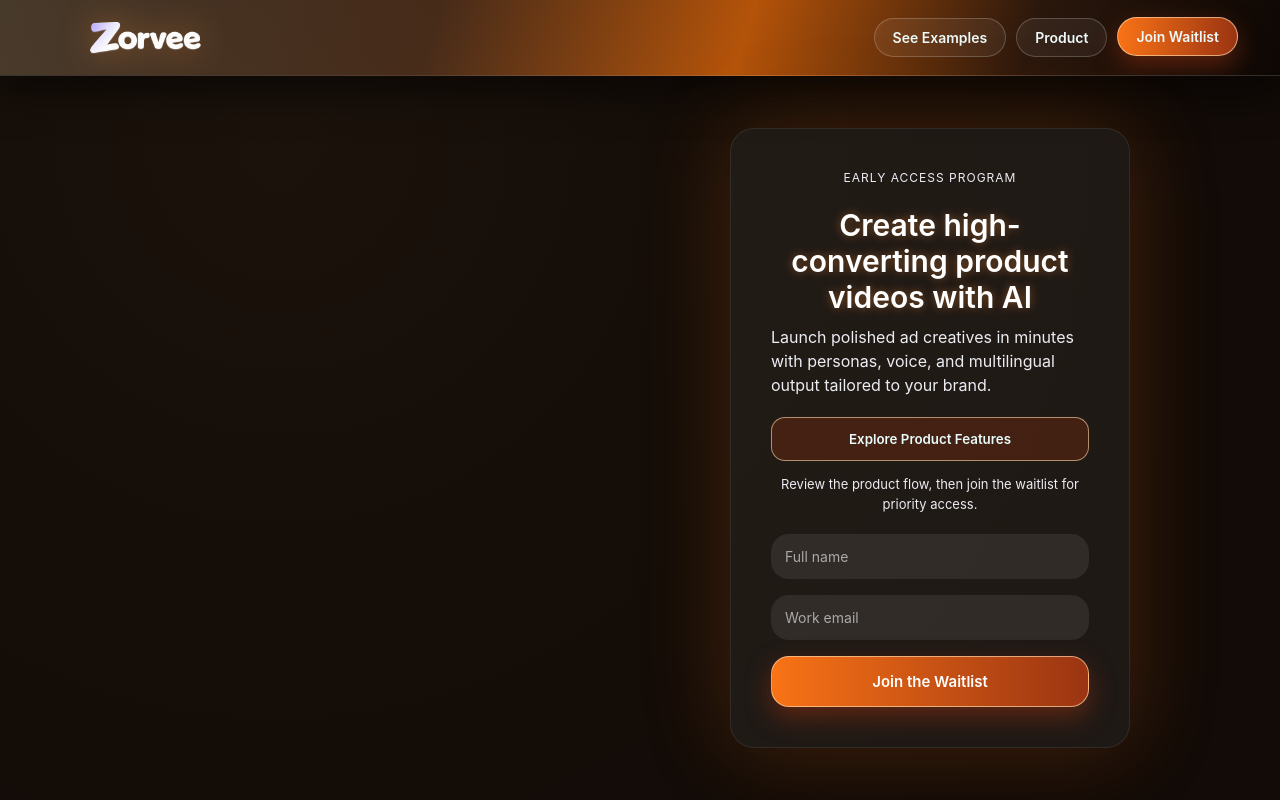
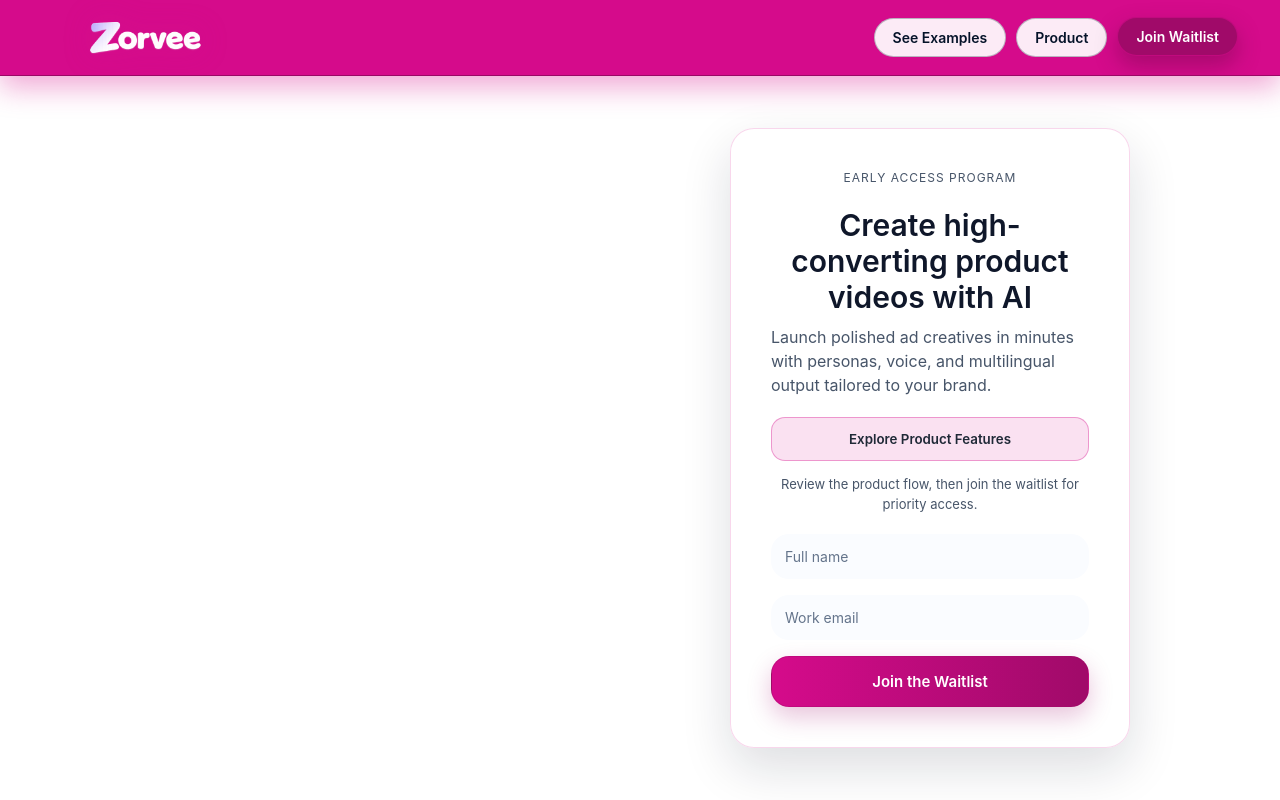
Before and after one commit to SutirthaDey/waitlist, a React (Vite) app: page /join-waitlist in a window 1280 px wide. Shown: the top 800 px of the page. Built offline with nearby package versions, Linux system fonts and the light colour scheme.

Commit message:
colour combination changed

```diff
--- a/src/App.css
+++ b/src/App.css
@@ -5,8 +5,18 @@
   font-family: "Inter", sans-serif;
 }
 
+:root {
+  --bg-1: rgb(255, 255, 255);
+  --bg-2: rgb(250, 252, 255);
+  --bg-3: rgb(245, 248, 255);
+  --base-cream: rgb(250, 252, 255);
+  --accent-1: rgb(244, 140, 208);
+  --accent-2: rgb(213, 11, 139);
+  --accent-3: rgb(160, 10, 105);
+}
+
 html {
-  scrollbar-color: #c2410c #120b07;
+  scrollbar-color: var(--accent-3) var(--base-cream);
   scrollbar-width: thin;
 }
 
@@ -15,23 +25,18 @@ html {
 }
 
 ::-webkit-scrollbar-track {
-  background: #120b07;
+  background: var(--base-cream);
 }
 
 ::-webkit-scrollbar-thumb {
-  background: linear-gradient(180deg, #f97316, #c2410c);
+  background: linear-gradient(180deg, var(--accent-2), var(--accent-3));
   border-radius: 999px;
-  border: 2px solid #120b07;
+  border: 2px solid var(--base-cream);
 }
 
 body {
-  background: radial-gradient(
-    circle at 22% 18%,
-    #1b120b 0%,
-    #140d08 38%,
-    #120b07 78%
-  );
-  color: white;
+  background: var(--bg-1);
+  color: #1f2937;
   overflow-x: hidden;
   overflow-y: auto;
 }
@@ -52,16 +57,9 @@ body {
   display: flex;
   align-items: center;
   padding: 0 42px;
-  background: linear-gradient(
-    108deg,
-    #1a120b 0%,
-    #3a1f0f 34%,
-    #b45309 58%,
-    #2a170c 80%,
-    #0d0704 100%
-  );
-  border-bottom: 1px solid rgba(255, 255, 255, 0.14);
-  box-shadow: 0 16px 42px rgba(0, 0, 0, 0.52);
+  background: #D50B8B;
+  border-bottom: 1px solid rgba(83, 6, 55, 0.45);
+  box-shadow: 0 10px 28px rgba(213, 11, 139, 0.34);
   overflow: hidden;
   opacity: 0;
   transform: translateY(-28px);
@@ -72,13 +70,37 @@ body {
   content: "";
   position: absolute;
   inset: 0;
-  background: linear-gradient(
-    90deg,
-    rgba(254, 215, 170, 0.2) 0%,
-    rgba(254, 215, 170, 0.08) 30%,
-    transparent 60%
-  );
+  background: transparent;
   pointer-events: none;
+}
+
+.top-header.waitlist-theme {
+  background: #D50B8B;
+  border-bottom: 1px solid rgba(83, 6, 55, 0.45);
+  box-shadow: 0 12px 28px rgba(213, 11, 139, 0.34);
+}
+
+.top-header.waitlist-theme .header-nav button {
+  border: 1px solid rgba(5, 19, 41, 0.26);
+  background: rgba(255, 255, 255, 0.92);
+  color: #051329;
+}
+
+.top-header.waitlist-theme .header-nav button:hover {
+  border-color: rgba(213, 11, 139, 0.58);
+  background: rgba(213, 11, 139, 0.14);
+}
+
+.top-header.waitlist-theme .header-nav button.active {
+  border-color: rgba(213, 11, 139, 0.62);
+  background: #a00a69;
+  box-shadow: 0 10px 22px rgba(83, 6, 55, 0.34);
+  color: #ffffff;
+}
+
+.top-header.waitlist-theme .mobile-menu-toggle {
+  border-color: rgba(160, 10, 105, 0.42);
+  background: rgba(255, 255, 255, 0.92);
 }
 
 .brand {
@@ -101,7 +123,7 @@ body {
   height: 160px;
   width: auto;
   object-fit: contain;
-  filter: drop-shadow(0 0 16px rgba(251, 146, 60, 0.38));
+  filter: drop-shadow(0 0 14px rgba(213, 11, 139, 0.26));
 }
 
 .header-nav {
@@ -124,9 +146,9 @@ body {
 .mobile-menu-toggle {
   display: none;
   margin-left: auto;
-  border: 1px solid rgba(254, 215, 170, 0.5);
+  border: 1px solid rgba(213, 11, 139, 0.35);
   border-radius: 12px;
-  background: rgba(24, 13, 8, 0.7);
+  background: rgba(255, 255, 255, 0.9);
   padding: 8px;
   width: 42px;
   height: 42px;
@@ -139,7 +161,7 @@ body {
   width: 100%;
   height: 2px;
   border-radius: 999px;
-  background: #fff4eb;
+  background: #0F172A;
 }
 
 .mobile-menu-toggle span + span {
@@ -148,26 +170,27 @@ body {
 
 .header-nav button {
   position: relative;
-  border: 1px solid rgba(255, 255, 255, 0.2);
+  border: 1px solid rgba(15, 23, 42, 0.14);
   border-radius: 999px;
   padding: 10px 18px;
   font-size: 14px;
   font-weight: 600;
-  color: #eef9f9;
-  background: rgba(255, 255, 255, 0.06);
+  color: #1F2937;
+  background: rgba(255, 255, 255, 0.88);
   cursor: pointer;
   transition: all 0.25s ease;
 }
 
 .header-nav button:hover {
-  border-color: rgba(251, 146, 60, 0.55);
-  background: rgba(249, 115, 22, 0.18);
+  border-color: rgba(213, 11, 139, 0.45);
+  background: rgba(213, 11, 139, 0.12);
 }
 
 .header-nav button.active {
-  border-color: rgba(254, 215, 170, 0.68);
-  background: linear-gradient(90deg, #f97316, #9a3412);
-  box-shadow: 0 10px 24px rgba(154, 52, 18, 0.5);
+  border-color: rgba(213, 11, 139, 0.62);
+  background: #a00a69;
+  box-shadow: 0 10px 24px rgba(83, 6, 55, 0.34);
+  color: #ffffff;
   transform: translateY(-1px);
 }
 
@@ -228,11 +251,11 @@ body {
   inset: -60px;
   background: radial-gradient(
     circle,
-    rgba(249, 115, 22, 0.22),
-    transparent 70%
+    rgba(160, 10, 105, 0.12),
+    transparent 74%
   );
   z-index: -1;
-  filter: blur(60px);
+  filter: blur(70px);
 }
 
 /* Videos */
@@ -248,8 +271,8 @@ body {
   border-radius: 28px;
   object-fit: cover;
   box-shadow:
-    0 22px 60px rgba(0, 0, 0, 0.62),
-    0 0 24px rgba(251, 146, 60, 0.2);
+    0 20px 44px rgba(15, 23, 42, 0.26),
+    0 0 16px rgba(83, 6, 55, 0.12);
   transition:
     transform 0.4s ease,
     box-shadow 0.4s ease,
@@ -264,7 +287,7 @@ body {
   filter: saturate(1.05) brightness(1);
   box-shadow:
     0 25px 66px rgba(0, 0, 0, 0.72),
-    0 0 34px rgba(249, 115, 22, 0.3);
+    0 0 20px rgba(83, 6, 55, 0.22);
 }
 
 .carousel-video.is-previous {
@@ -276,7 +299,7 @@ body {
   transform: scale(1.035) translateY(-4px);
   box-shadow:
     0 26px 66px rgba(0, 0, 0, 0.7),
-    0 0 34px rgba(249, 115, 22, 0.34);
+    0 0 20px rgba(83, 6, 55, 0.24);
   filter: saturate(1.08);
 }
 
@@ -295,20 +318,16 @@ body {
 .video-overlay-label {
   opacity: 0;
   transform: translateY(8px);
-  border: 1px solid rgba(209, 250, 229, 0.82);
+  border: 1px solid rgba(213, 11, 139, 0.45);
   border-radius: 999px;
   padding: 11px 18px;
   font-size: 13px;
   font-weight: 700;
   letter-spacing: 0.2px;
   color: #ffffff;
-  background: linear-gradient(
-    115deg,
-    rgba(194, 65, 12, 0.92),
-    rgba(154, 52, 18, 0.92)
-  );
+  background: linear-gradient(115deg, rgba(213, 11, 139, 0.92), rgba(160, 10, 105, 0.9));
   box-shadow:
-    0 10px 26px rgba(84, 41, 18, 0.58),
+    0 10px 26px rgba(83, 6, 55, 0.58),
     0 0 0 1px rgba(255, 255, 255, 0.08) inset;
   backdrop-filter: blur(8px);
   transition:
@@ -323,10 +342,10 @@ body {
   border-radius: 28px;
   background: linear-gradient(
     to top,
-    rgba(25, 14, 8, 0.78) 0%,
-    rgba(47, 24, 12, 0.55) 38%,
-    rgba(47, 24, 12, 0.18) 64%,
-    rgba(25, 14, 8, 0.02) 100%
+    rgba(15, 23, 42, 0.52) 0%,
+    rgba(30, 41, 59, 0.34) 38%,
+    rgba(30, 41, 59, 0.1) 64%,
+    rgba(15, 23, 42, 0.01) 100%
   );
   opacity: 0;
   transition: opacity 0.25s ease;
@@ -342,7 +361,7 @@ body {
   opacity: 1;
   transform: translateY(0);
   box-shadow:
-    0 14px 30px rgba(84, 41, 18, 0.66),
+    0 14px 30px rgba(83, 6, 55, 0.66),
     0 0 0 1px rgba(255, 255, 255, 0.14) inset;
 }
 
@@ -352,7 +371,7 @@ body {
   z-index: 1000;
   display: grid;
   place-items: center;
-  background: rgba(16, 9, 5, 0.84);
+  background: rgba(15, 23, 42, 0.45);
   backdrop-filter: blur(6px);
   padding: 24px;
 }
@@ -361,9 +380,9 @@ body {
   width: min(1120px, 94vw);
   position: relative;
   border-radius: 22px;
-  border: 1px solid rgba(254, 215, 170, 0.24);
-  background: #08161b;
-  box-shadow: 0 32px 80px rgba(0, 0, 0, 0.75);
+  border: 1px solid rgba(213, 11, 139, 0.25);
+  background: #ffffff;
+  box-shadow: 0 28px 64px rgba(15, 23, 42, 0.24);
   padding: 18px;
 }
 
@@ -378,11 +397,11 @@ body {
   position: absolute;
   top: -42px;
   right: 0;
-  border: 1px solid rgba(254, 215, 170, 0.3);
+  border: 1px solid rgba(213, 11, 139, 0.32);
   border-radius: 999px;
   padding: 8px 14px;
-  color: #fff;
-  background: rgba(63, 32, 15, 0.9);
+  color: #0f172a;
+  background: rgba(255, 255, 255, 0.92);
   cursor: pointer;
 }
 
@@ -404,10 +423,10 @@ body {
   width: 400px;
   padding: 40px;
   border-radius: 24px;
-  background: rgba(255, 255, 255, 0.06);
+  background: rgba(255, 255, 255, 0.96);
   backdrop-filter: blur(40px);
-  border: 1px solid rgba(255, 255, 255, 0.08);
-  box-shadow: 0 0 90px rgba(249, 115, 22, 0.22);
+  border: 1px solid rgba(213, 11, 139, 0.16);
+  box-shadow: 0 20px 50px rgba(15, 23, 42, 0.14);
   transition: transform 0.3s ease;
 }
 
@@ -419,12 +438,13 @@ body {
   font-size: 30px;
   margin-bottom: 10px;
   font-weight: 600;
-  text-shadow: 0 0 10px rgba(251, 146, 60, 0.45);
+  color: #0f172a;
+  text-shadow: none;
   text-align: center;
 }
 
 .form-box p {
-  color: #ececf3;
+  color: #475569;
   margin-bottom: 20px;
   line-height: 1.5;
 }
@@ -435,7 +455,7 @@ body {
   font-size: 12px;
   text-transform: uppercase;
   letter-spacing: 1px;
-  color: #fdba74;
+  color: var(--accent-2);
 }
 
 .product-focus-btn {
@@ -443,23 +463,23 @@ body {
   margin-bottom: 14px;
   padding: 13px 16px;
   border-radius: 14px;
-  border: 1px solid rgba(254, 215, 170, 0.6);
-  background: rgba(194, 65, 12, 0.22);
-  color: #e8fbfb;
+  border: 1px solid rgba(213, 11, 139, 0.35);
+  background: rgba(213, 11, 139, 0.12);
+  color: #1F2937;
   font-weight: 600;
   cursor: pointer;
   transition: all 0.25s ease;
 }
 
 .product-focus-btn:hover {
-  background: rgba(194, 65, 12, 0.34);
+  background: rgba(213, 11, 139, 0.2);
   transform: translateY(-2px);
 }
 
 .waitlist-note {
   text-align: center;
   font-size: 13px;
-  color: #b7d9d9;
+  color: #64748B;
   margin-bottom: 16px;
 }
 
@@ -478,38 +498,38 @@ input {
   border-radius: 18px;
   border: none;
   outline: none;
-  background: rgba(255, 255, 255, 0.08);
-  color: white;
+  background: var(--base-cream);
+  color: #0f172a;
   font-size: 14px;
   transition: all 0.3s ease;
 }
 
 input::placeholder {
-  color: #aaa;
+  color: #64748b;
 }
 
 input:focus {
-  background: rgba(255, 255, 255, 0.12);
-  border: 1px solid #fb923c;
-  box-shadow: 0 0 15px rgba(251, 146, 60, 0.35);
+  background: #ffffff;
+  border: 1px solid var(--accent-2);
+  box-shadow: 0 0 0 3px rgba(213, 11, 139, 0.2);
 }
 
 form button {
   padding: 15px;
   border-radius: 18px;
-  border: 1px solid rgba(254, 215, 170, 0.68);
+  border: 1px solid rgba(160, 10, 105, 0.35);
   cursor: pointer;
   font-weight: 600;
   font-size: 15px;
-  background: linear-gradient(90deg, #f97316, #9a3412);
-  box-shadow: 0 10px 24px rgba(154, 52, 18, 0.5);
-  color: white;
+  background: linear-gradient(90deg, var(--accent-2), var(--accent-3));
+  box-shadow: 0 10px 24px rgba(160, 10, 105, 0.24);
+  color: #ffffff;
   transition: all 0.3s ease;
 }
 
 form button:hover {
   transform: translateY(-3px);
-  box-shadow: 0 18px 38px rgba(154, 52, 18, 0.56);
+  box-shadow: 0 14px 30px rgba(160, 10, 105, 0.28);
 }
 
 form button:active {
@@ -534,18 +554,19 @@ form button:active {
   min-width: 280px;
   text-align: center;
   color: white;
-  border: 2px solid rgba(1, 153, 41, 0.7);
+  border: 2px solid rgba(213, 11, 139, 0.55);
 }
 
 /* SUCCESS */
 .toast.success {
-  background: linear-gradient(90deg, #f59e0b, #f97316);
-  box-shadow: 0 10px 40px rgba(249, 115, 22, 0.55);
+  background: linear-gradient(90deg, var(--accent-2), var(--accent-2));
+  box-shadow: 0 10px 40px rgba(213, 11, 139, 0.35);
+  color: #ffffff;
 }
 
 /* ERROR */
 .toast.error {
-  background: linear-gradient(90deg, #ff4d4d, #ff6b6b);
+  background: linear-gradient(90deg, #FF5C5C, #FF7676);
   box-shadow: 0 10px 40px rgba(255, 75, 75, 0.6);
 }
 
@@ -598,7 +619,7 @@ form button:active {
 ========================= */
 
 .success {
-  color: #6ee7b7;
+  color: var(--accent-1);
   font-size: 16px;
   text-align: center;
 }
@@ -606,7 +627,7 @@ form button:active {
 .subtext {
   font-size: 16px;
   margin-bottom: 35px;
-  color: #f1f1f8;
+  color: #334155;
   line-height: 1.6;
 }
 
@@ -615,22 +636,16 @@ form button:active {
   display: grid;
   place-items: center;
   padding: 36px;
-  background: #120b07;
+  background: var(--bg-1);
 }
 
 .product-card {
   width: min(940px, 100%);
   padding: 64px 72px;
   border-radius: 28px;
-  background: linear-gradient(
-    145deg,
-    rgba(255, 255, 255, 0.08),
-    rgba(255, 255, 255, 0.02)
-  );
-  border: 1px solid rgba(254, 215, 170, 0.25);
-  box-shadow:
-    0 22px 56px rgba(0, 0, 0, 0.52),
-    0 0 28px rgba(194, 65, 12, 0.18);
+  background: #ffffff;
+  border: 1px solid rgba(213, 11, 139, 0.18);
+  box-shadow: 0 20px 46px rgba(15, 23, 42, 0.14);
   text-align: center;
 }
 
@@ -639,20 +654,20 @@ form button:active {
   font-size: 13px;
   letter-spacing: 1px;
   text-transform: uppercase;
-  color: #fdba74;
+  color: var(--accent-2);
 }
 
 .product-card h1 {
   font-size: 42px;
   line-height: 1.15;
   margin-bottom: 20px;
-  color: #ffffff;
+  color: #0f172a;
 }
 
 .product-card p {
   font-size: 16px;
   line-height: 1.65;
-  color: #f1f1f8;
+  color: #334155;
   margin: 0 auto 22px auto;
   max-width: 720px;
 }
@@ -669,17 +684,13 @@ form button:active {
 
 .product-feature-list li {
   position: relative;
-  border: 1px solid rgba(254, 215, 170, 0.24);
+  border: 1px solid rgba(213, 11, 139, 0.2);
   border-radius: 14px;
   padding: 14px 16px;
-  background: linear-gradient(
-    120deg,
-    rgba(194, 65, 12, 0.18),
-    rgba(62, 30, 14, 0.26)
-  );
-  color: #eef7f7;
+  background: linear-gradient(120deg, var(--base-cream), var(--base-cream));
+  color: #334155;
   line-height: 1.45;
-  box-shadow: 0 10px 20px rgba(51, 25, 12, 0.28);
+  box-shadow: 0 8px 16px rgba(15, 23, 42, 0.1);
   display: flex;
   flex-direction: column;
   gap: 8px;
@@ -721,8 +732,8 @@ form button:active {
   width: 38px;
   height: 38px;
   border-radius: 999px;
-  background: #ffffff;
-  color: #4a2c1b;
+  background: rgba(160, 10, 105, 0.25);
+  color: #1F2937;
   display: inline-flex;
   align-items: center;
   justify-content: center;
@@ -733,7 +744,7 @@ form button:active {
   left: -34px;
   top: 56%;
   transform: translateY(-50%);
-  box-shadow: 0 10px 20px rgba(7, 5, 12, 0.35);
+  box-shadow: 0 10px 20px rgba(18, 22, 31, 0.35);
   z-index: 2;
 }
 
@@ -763,43 +774,43 @@ form button:active {
 }
 
 .product-feature-list li:nth-child(1) .feature-icon {
-  background: linear-gradient(145deg, #fff0db, #fed7aa);
+  background: linear-gradient(145deg, var(--accent-1), var(--accent-1));
 }
 
 .product-feature-list li:nth-child(2) .feature-icon {
-  background: linear-gradient(145deg, #ffe8cc, #fdba74);
+  background: linear-gradient(145deg, var(--accent-2), var(--accent-2));
 }
 
 .product-feature-list li:nth-child(3) .feature-icon {
-  background: linear-gradient(145deg, #ffe0bf, #fb923c);
+  background: linear-gradient(145deg, var(--accent-2), var(--accent-2));
 }
 
 .product-feature-list li:nth-child(4) .feature-icon {
-  background: linear-gradient(145deg, #ffe4c9, #ffc38e);
+  background: linear-gradient(145deg, var(--accent-2), var(--accent-3));
 }
 
 .product-feature-list li:nth-child(1) .feature-tag {
-  background: linear-gradient(90deg, #c2410c, #7c2d12);
-  border-color: rgba(254, 215, 170, 0.45);
+  background: linear-gradient(90deg, var(--accent-3), var(--accent-3));
+  border-color: rgba(213, 11, 139, 0.34);
 }
 
 .product-feature-list li:nth-child(2) .feature-tag {
-  background: linear-gradient(90deg, #ea580c, #c2410c);
-  border-color: rgba(254, 215, 170, 0.45);
+  background: linear-gradient(90deg, var(--accent-2), var(--accent-3));
+  border-color: rgba(213, 11, 139, 0.34);
 }
 
 .product-feature-list li:nth-child(3) .feature-tag {
-  background: linear-gradient(90deg, #f97316, #d97706);
-  border-color: rgba(254, 215, 170, 0.45);
+  background: linear-gradient(90deg, var(--accent-2), var(--accent-3));
+  border-color: rgba(213, 11, 139, 0.34);
 }
 
 .product-feature-list li:nth-child(4) .feature-tag {
-  background: linear-gradient(90deg, #fb923c, #ea580c);
-  border-color: rgba(255, 214, 171, 0.45);
+  background: linear-gradient(90deg, var(--accent-2), var(--accent-2));
+  border-color: rgba(213, 11, 139, 0.45);
 }
 
 .feature-desc {
-  color: #e4f2f2;
+  color: #334155;
   font-size: 14px;
   line-height: 1.45;
   font-weight: 600;
@@ -809,10 +820,10 @@ form button:active {
   display: inline-block;
   font-weight: 800;
   letter-spacing: 0.2px;
-  background: linear-gradient(90deg, #fed7aa, #fb923c, #ffedd5);
+  background: linear-gradient(90deg, var(--accent-1), var(--accent-2), var(--base-cream));
   -webkit-background-clip: text;
   -webkit-text-fill-color: transparent;
-  text-shadow: 0 0 12px rgba(249, 115, 22, 0.35);
+  text-shadow: 0 0 10px rgba(213, 11, 139, 0.25);
   animation: aiGlow 2.4s ease-in-out infinite;
 }
 
@@ -877,37 +888,37 @@ form button:active {
 }
 
 .demo-link-btn {
-  border: 1px solid rgba(255, 238, 189, 0.8);
+  border: 1px solid rgba(213, 11, 139, 0.34);
   border-radius: 18px;
   padding: 14px 28px;
   font-weight: 700;
-  color: #3a1b08;
-  background: linear-gradient(90deg, #ffd76c, #ffbc47);
-  box-shadow: 0 12px 26px rgba(255, 186, 72, 0.42);
+  color: #ffffff;
+  background: linear-gradient(90deg, var(--accent-1), var(--accent-2));
+  box-shadow: 0 10px 22px rgba(160, 10, 105, 0.22);
   cursor: pointer;
   transition: all 0.25s ease;
 }
 
 .demo-link-btn:hover {
   transform: translateY(-2px);
-  box-shadow: 0 10px 20px rgba(255, 186, 72, 0.32);
+  box-shadow: 0 10px 20px rgba(160, 10, 105, 0.26);
 }
 
 .product-card button {
-  border: 1px solid rgba(254, 215, 170, 0.68);
+  border: 1px solid rgba(160, 10, 105, 0.35);
   border-radius: 18px;
   padding: 14px 28px;
   font-weight: 600;
   color: #ffffff;
-  background: linear-gradient(90deg, #f97316, #9a3412);
-  box-shadow: 0 10px 24px rgba(154, 52, 18, 0.5);
+  background: linear-gradient(90deg, var(--accent-2), var(--accent-3));
+  box-shadow: 0 10px 24px rgba(160, 10, 105, 0.24);
   cursor: pointer;
   margin: 0 auto;
 }
 
 /* Gradient highlight */
 .highlight {
-  background: linear-gradient(90deg, #fb923c, #fdba74, #fb923c);
+  background: linear-gradient(90deg, var(--accent-2), var(--accent-2), var(--accent-2));
   -webkit-background-clip: text;
   -webkit-text-fill-color: transparent;
   background-size: 200% auto;
@@ -929,22 +940,16 @@ form button:active {
   padding: 36px;
   display: grid;
   place-items: center;
-  background: radial-gradient(circle at 20% 20%, #2a170c 0%, #120b07 60%);
+  background: var(--bg-1);
 }
 
 .examples-card {
   width: min(940px, 100%);
   padding: 64px 72px;
   border-radius: 28px;
-  border: 1px solid rgba(254, 215, 170, 0.3);
-  background: linear-gradient(
-    145deg,
-    rgba(255, 255, 255, 0.1),
-    rgba(255, 255, 255, 0.03)
-  );
-  box-shadow:
-    0 22px 56px rgba(0, 0, 0, 0.52),
-    0 0 34px rgba(194, 65, 12, 0.24);
+  border: 1px solid rgba(213, 11, 139, 0.18);
+  background: #ffffff;
+  box-shadow: 0 20px 46px rgba(15, 23, 42, 0.14);
 }
 
 .examples-tag {
@@ -952,7 +957,7 @@ form button:active {
   font-size: 13px;
   letter-spacing: 1px;
   text-transform: uppercase;
-  color: #fdba74;
+  color: var(--accent-2);
 }
 
 .examples-card h1 {
@@ -962,7 +967,7 @@ form button:active {
 }
 
 .examples-subtext {
-  color: #ffe9d6;
+  color: #334155;
   margin-bottom: 24px;
   line-height: 1.6;
 }
@@ -975,11 +980,11 @@ form button:active {
 }
 
 .examples-categories button {
-  border: 1px solid rgba(254, 215, 170, 0.45);
+  border: 1px solid rgba(213, 11, 139, 0.3);
   border-radius: 14px;
   padding: 10px 14px;
-  color: #ffe9d6;
-  background: rgba(194, 65, 12, 0.2);
+  color: #334155;
+  background: var(--base-cream);
   cursor: pointer;
   transition: all 0.25s ease;
   display: flex;
@@ -996,24 +1001,29 @@ form button:active {
 
 .examples-categories button small {
   font-size: 11px;
-  color: #fed7aa;
+  color: var(--accent-3);
   opacity: 0.95;
 }
 
 .examples-categories button:hover {
-  background: rgba(194, 65, 12, 0.35);
+  background: rgba(213, 11, 139, 0.12);
   transform: translateY(-1px);
 }
 
 .examples-categories button.active {
-  border-color: rgba(254, 215, 170, 0.7);
-  background: linear-gradient(90deg, #f97316, #9a3412);
-  box-shadow: 0 10px 24px rgba(154, 52, 18, 0.5);
+  border-color: rgba(160, 10, 105, 0.35);
+  background: linear-gradient(90deg, var(--accent-2), var(--accent-3));
+  box-shadow: 0 10px 24px rgba(160, 10, 105, 0.24);
+  color: #ffffff;
+}
+
+.examples-categories button.active small {
+  color: rgba(255, 255, 255, 0.9);
 }
 
 .examples-category-description {
   margin-bottom: 22px;
-  color: #ffd4a9;
+  color: #334155;
   font-size: 15px;
 }
 
@@ -1024,15 +1034,11 @@ form button:active {
 }
 
 .example-video-card {
-  border: 1px solid rgba(254, 215, 170, 0.3);
+  border: 1px solid rgba(213, 11, 139, 0.22);
   border-radius: 18px;
-  background: linear-gradient(
-    125deg,
-    rgba(194, 65, 12, 0.22),
-    rgba(62, 30, 14, 0.3)
-  );
+  background: #ffffff;
   overflow: hidden;
-  box-shadow: 0 12px 24px rgba(51, 25, 12, 0.34);
+  box-shadow: 0 10px 22px rgba(15, 23, 42, 0.12);
   display: flex;
   flex-direction: column;
   opacity: 0;
@@ -1099,13 +1105,13 @@ form button:active {
 
 .example-video-content h3 {
   font-size: 17px;
-  color: #fff4eb;
+  color: #0F172A;
 }
 
 .example-video-content p {
   font-size: 14px;
   line-height: 1.45;
-  color: #f2d9c6;
+  color: #475569;
 }
 
 .example-video-content button {
@@ -1114,14 +1120,14 @@ form button:active {
   display: inline-flex;
   align-items: center;
   gap: 6px;
-  border: 1px solid rgba(254, 215, 170, 0.7);
+  border: 1px solid rgba(160, 10, 105, 0.35);
   border-radius: 12px;
   padding: 9px 12px;
   font-size: 14px;
   font-weight: 600;
-  color: #fff;
-  background: linear-gradient(90deg, #f97316, #9a3412);
-  box-shadow: 0 8px 18px rgba(154, 52, 18, 0.48);
+  color: #ffffff;
+  background: linear-gradient(90deg, var(--accent-2), var(--accent-3));
+  box-shadow: 0 8px 18px rgba(160, 10, 105, 0.24);
   cursor: pointer;
   transition: transform 0.2s ease;
 }
@@ -1215,14 +1221,9 @@ form button:active {
     align-items: stretch;
     justify-content: flex-start;
     gap: 10px;
-    background-color: #080503;
-    background-image: linear-gradient(
-      165deg,
-      #080503 0%,
-      #140904 46%,
-      #2a1208 100%
-    );
-    border: 1px solid rgba(254, 215, 170, 0.24);
+    background-color: var(--bg-1);
+    background-image: none;
+    border: 1px solid rgba(213, 11, 139, 0.22);
     border-right: none;
     border-radius: 16px 0 0 16px;
     padding: 16px 14px 24px;
@@ -1239,11 +1240,11 @@ form button:active {
   .mobile-menu-close {
     display: block;
     align-self: flex-end;
-    border: 1px solid rgba(254, 215, 170, 0.45);
+    border: 1px solid rgba(213, 11, 139, 0.35);
     border-radius: 10px;
     padding: 8px 12px;
-    background: rgba(194, 65, 12, 0.16);
-    color: #ffe9d6;
+    background: rgba(213, 11, 139, 0.12);
+    color: #334155;
     font-size: 12px;
     font-weight: 600;
     cursor: pointer;
--- a/src/components/Header.jsx
+++ b/src/components/Header.jsx
@@ -33,7 +33,9 @@ function Header({ activePage, onNavigate }) {
   };
 
   return (
-    <header className="top-header">
+    <header
+      className={`top-header ${activePage === PAGES.WAITLIST ? "waitlist-theme" : ""}`}
+    >
       <div className="brand">
         <button
           type="button"
```
